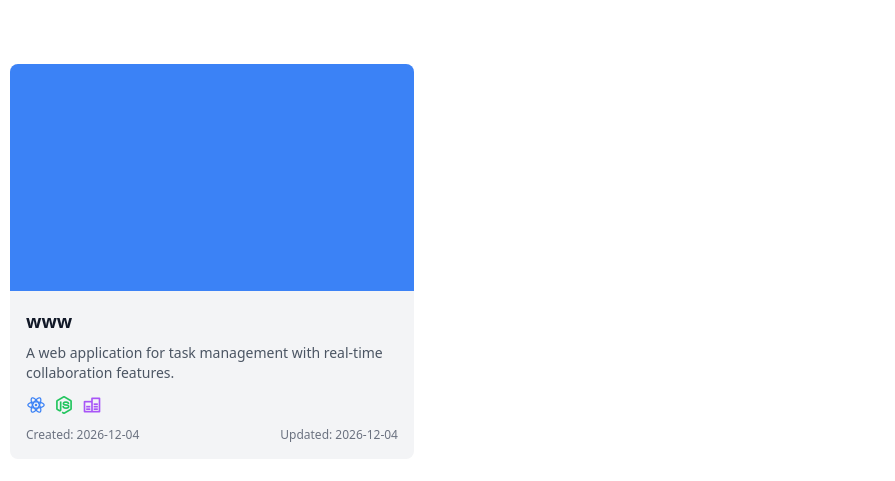
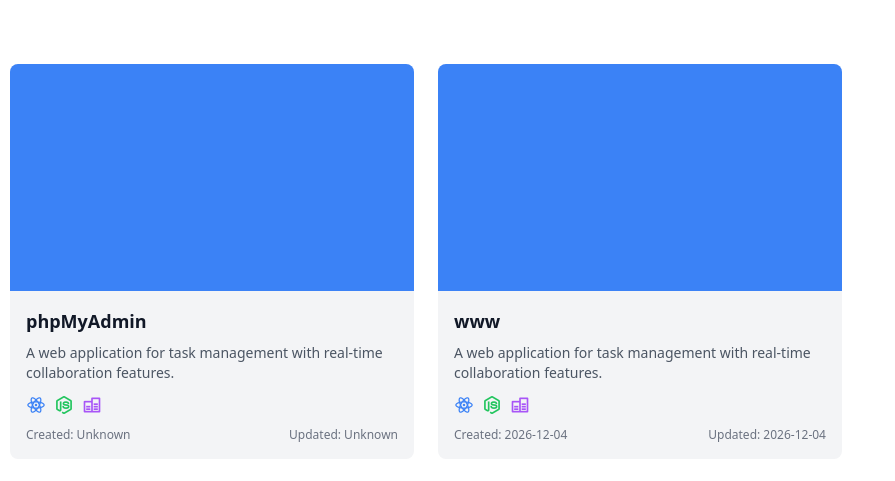
Before and after one commit to znyadzi/LocalRepoProject, a PHP site: page / in a window 1280 px wide. Shown: the part 225-706 px from the top of the page, without its empty margins (0-895 px from the left). Run offline with PHP 8.4, Linux system fonts and the light colour scheme; some libraries are stand-ins or nearby versions.

Commit message:
Added a path for phpMyAdmin
manually added phpMyAdmin to the project options for the the dashboard to navigate to phpmyadmin page for easy database manipulations

```diff
--- a/filechecker.php
+++ b/filechecker.php
@@ -52,6 +52,7 @@ if ($handle = opendir($filePath)) {
 }
 
 // Convert folder list to projects, excluding a specific folder.
+$projects[] = 'phpMyAdmin';
 foreach ($folders as $folder) {
     if ($folder != 'LocalRepoProject') {
         $projects[] = $folder;
```
